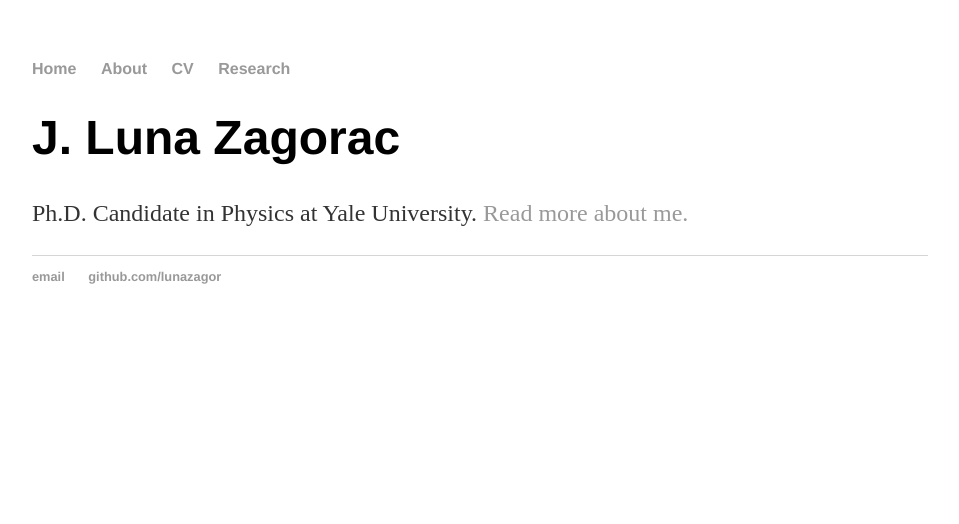
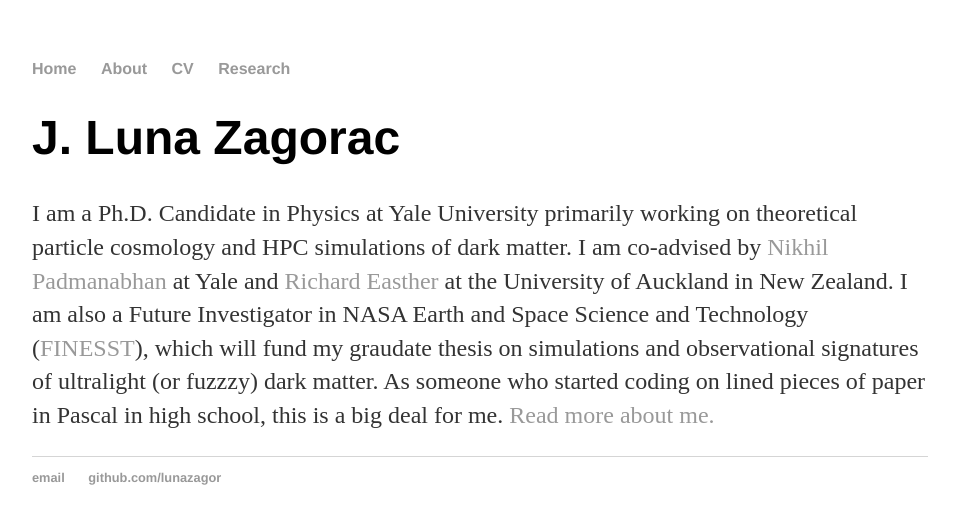
Before and after one commit to lunazagor/lunazagor.github.io, a Jekyll site: the page built from index.html, in a window 1280 px wide. Shown: the top 524 px of the page, without its empty margins (160-1119 px from the left). Built offline with Jekyll 4.4.1, drawn with Linux system fonts in a browser that asks for light colours.

Commit message:
update blurb

```diff
--- a/index.html
+++ b/index.html
@@ -5,5 +5,5 @@ title: J. Luna Zagorac
 
 <div class="blurb">
 	<h1> J. Luna Zagorac </h1>
-	<p> Ph.D. Candidate in Physics at Yale University. <a href="/about"> Read more about me.</a></p>
+	<p> I am a Ph.D. Candidate in Physics at Yale University primarily working on theoretical particle cosmology and HPC simulations of dark matter. I am co-advised by <a href="https://physics.yale.edu/people/nikhil-padmanabhan">Nikhil Padmanabhan</a> at Yale and <a href="https://www.physics.auckland.ac.nz/people/reas725">Richard Easther</a> at the University of Auckland in New Zealand. I am also a Future Investigator in NASA Earth and Space Science and Technology (<a href="https://nspires.nasaprs.com/external/viewrepositorydocument/cmdocumentid=753338/solicitationId=%7BE16CD59F-29DD-06C0-8971-CE1A9C252FD4%7D/viewSolicitationDocument=1/FINESST%20ASTRO20%20Proposal%20Selections.pdf">FINESST</a>), which will fund my graudate thesis on simulations and observational signatures of ultralight (or fuzzzy) dark matter. As someone who started coding on lined pieces of paper in Pascal in high school, this is a big deal for me. <a href="/about"> Read more about me.</a></p>
 </div><!-- /.blurb -->
```
